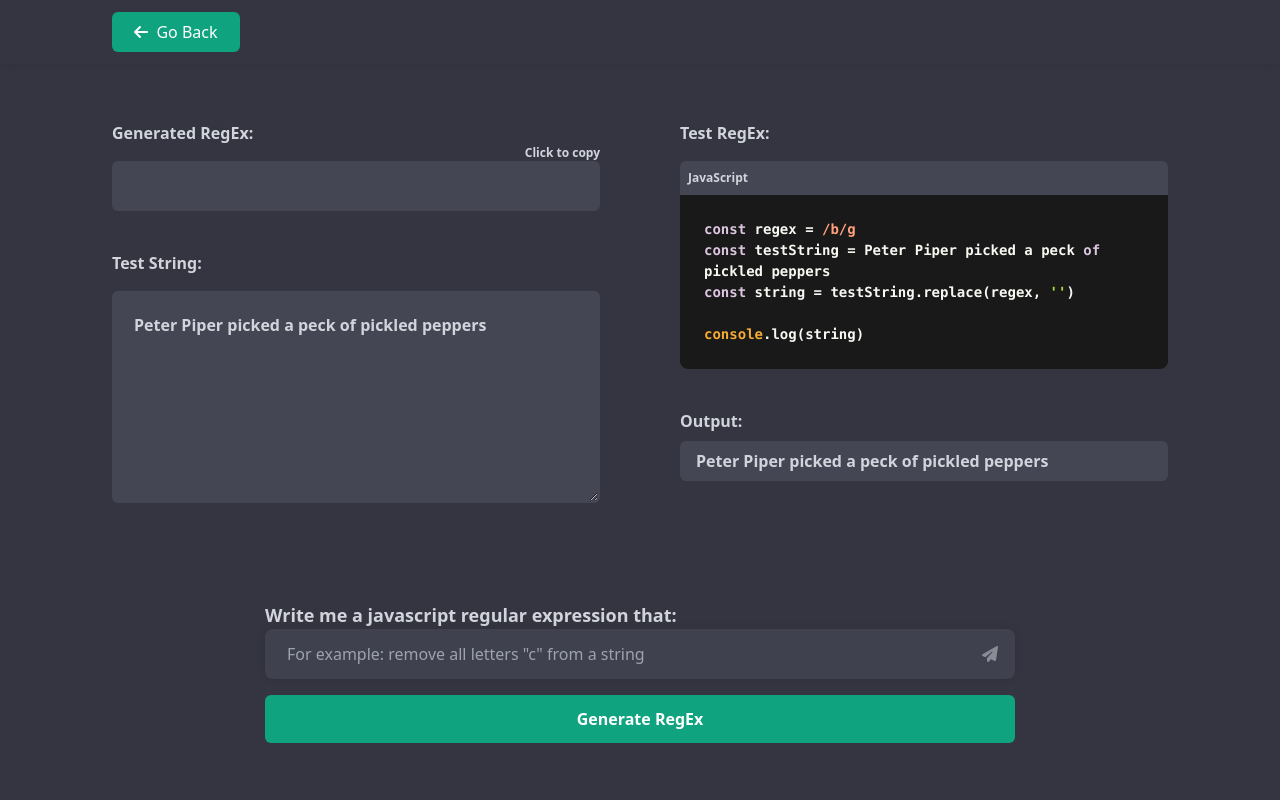
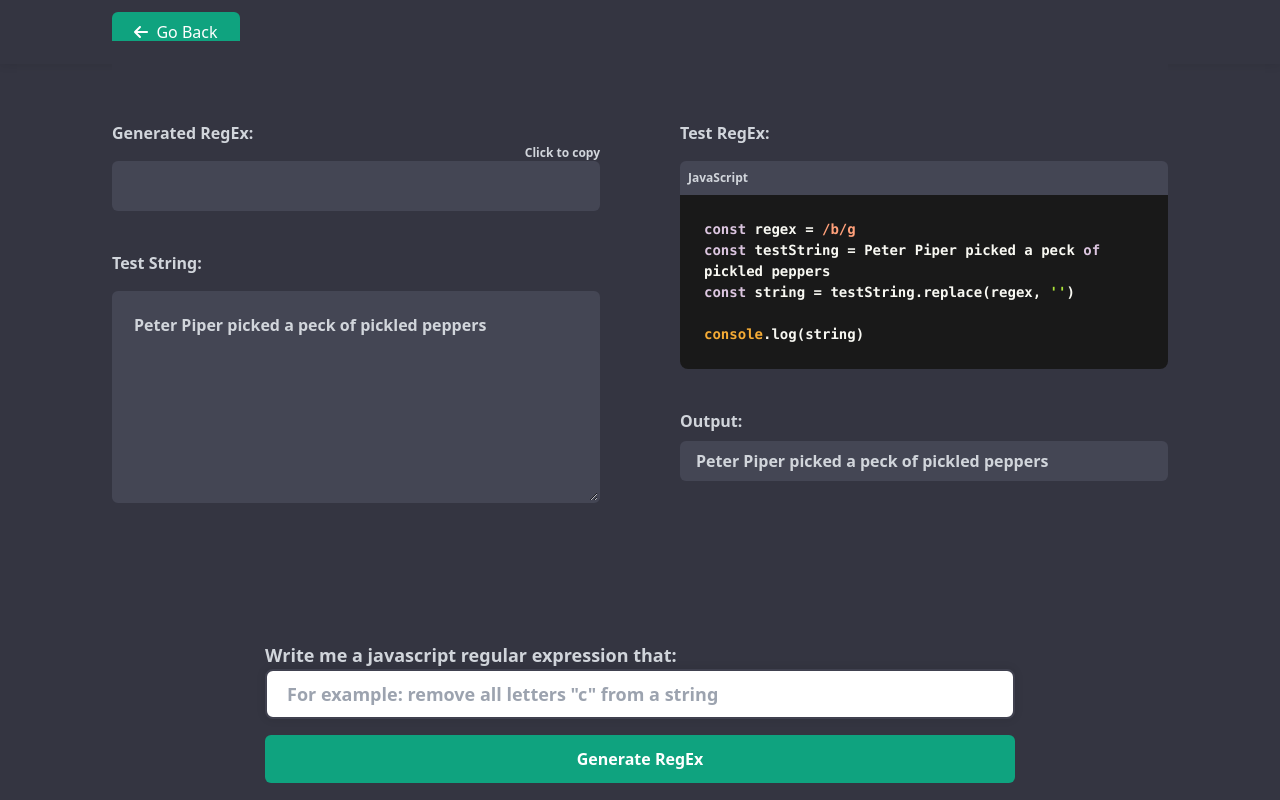
Before and after one commit to idrisaltamimi/gpt-omni, a React (Vite) app in the folder client/: page /regex in a window 1280 px wide. Built offline with nearby package versions, Linux system fonts and the light colour scheme.

Commit message:
add ErrorBoundary

```diff
--- /dev/null
+++ b/client/src/ErrorBoundary.tsx
@@ -0,0 +1,34 @@
+import { Component, ErrorInfo, ReactNode } from 'react'
+
+interface ErrorBoundaryProps {
+  fallback: ReactNode
+  children: ReactNode
+}
+
+interface ErrorBoundaryState {
+  hasError: boolean
+}
+
+class ErrorBoundary extends Component<ErrorBoundaryProps, ErrorBoundaryState> {
+  constructor(props: ErrorBoundaryProps) {
+    super(props)
+    this.state = { hasError: false }
+  }
+
+  static getDerivedStateFromError(_: Error): ErrorBoundaryState {
+    return { hasError: true }
+  }
+
+  componentDidCatch(error: Error, errorInfo: ErrorInfo): void {
+    console.error('Error caught by ErrorBoundary:', error, errorInfo)
+  }
+
+  render(): ReactNode {
+    if (this.state.hasError) {
+      return this.props.fallback
+    }
+    return this.props.children
+  }
+}
+
+export default ErrorBoundary
--- a/client/src/components/SearchForm.tsx
+++ /dev/null
@@ -1,53 +0,0 @@
-import { ChangeEvent, FC, FormEvent } from 'react'
-import { faCircleNotch, faPaperPlane } from '@fortawesome/free-solid-svg-icons'
-import { FontAwesomeIcon } from '@fortawesome/react-fontawesome'
-
-interface Props {
-  isLoading: boolean
-  input: string
-  id: string
-  placeholder: string
-  handleChange: (e: ChangeEvent) => void
-  handleSubmit: (e: FormEvent) => void
-  margin?: boolean
-  button?: boolean
-  submitButton?: any
-}
-
-const SearchForm: FC<Props> = ({ isLoading, input, placeholder, handleChange, handleSubmit, margin, id, button, submitButton }) => {
-  return (
-    <form onSubmit={handleSubmit} className={`relative w-full ${margin && 'mt-14'} max-w-[750px]`}>
-      <input
-        id={id}
-        type='text'
-        className={`relative w-full rounded-lg px-5 shadow-sm text-white bg-grey outline-none hover:border-jungle border-2 border-grey focus:border-jungle transition-all ease-in duration-200 h-[50px] ${margin && 'mb-10'}`}
-        placeholder={placeholder}
-        value={input}
-        onChange={handleChange}
-      />
-      <button
-        className='absolute text-lightGrey hover:text-white transition-all duration-200 ease-in translate-y-[-50%] bg-blue-600 rounded-full outline-none aspect-square bg-[transparent]  focus:bg-jungle top-[25px] right-0 disabled:opacity-50 w-[50px]'
-        type='submit'
-        disabled={input === ''}
-      >
-        {isLoading ? (
-          <FontAwesomeIcon icon={faCircleNotch} className='animate-spin' />
-        ) : (
-          <FontAwesomeIcon icon={faPaperPlane} />
-        )}
-      </button>
-
-      {button && (
-        <button
-          type='submit'
-          onClick={handleSubmit}
-          className='block w-full px-6 py-3 mt-4 font-bold transition-all duration-200 ease-in rounded-md bg-jungle hover:bg-blue'
-        >
-          {submitButton}
-        </button>
-      )}
-    </form>
-  )
-}
-
-export default SearchForm
--- a/client/src/components/index.ts
+++ b/client/src/components/index.ts
@@ -1,9 +1,7 @@
 import Loader from './Loader'
-import SearchForm from './SearchForm'
 import CodeBlock from './CodeBlock'
 
 export {
   Loader,
-  SearchForm,
   CodeBlock
 }
--- a/client/src/main.tsx
+++ b/client/src/main.tsx
@@ -1,13 +1,17 @@
 import React from 'react'
 import ReactDOM from 'react-dom/client'
 import { BrowserRouter } from 'react-router-dom'
+
 import App from './App'
+import ErrorBoundary from './ErrorBoundary'
 import './index.css'
 
 ReactDOM.createRoot(document.getElementById('root') as HTMLElement).render(
   <React.StrictMode>
-    <BrowserRouter>
-      <App />
-    </BrowserRouter>
+    <ErrorBoundary fallback='Something went wrong'>
+      <BrowserRouter>
+        <App />
+      </BrowserRouter>
+    </ErrorBoundary>
   </React.StrictMode>,
 )
--- /dev/null
+++ b/client/src/pages/ChatBot/ChatForm.tsx
@@ -0,0 +1,44 @@
+import React, { ChangeEvent, FC, FormEvent } from 'react'
+import { FontAwesomeIcon } from '@fortawesome/react-fontawesome'
+import { faCircleNotch, faPaperPlane } from '@fortawesome/free-solid-svg-icons'
+
+
+interface Props {
+  isLoading: boolean
+  input: string
+  setInput: (value: string) => void
+  handleSubmit: (e: FormEvent) => void
+}
+
+const ChatForm: FC<Props> = ({ isLoading, input, setInput, handleSubmit }) => {
+  const handleChange = (e: ChangeEvent) => {
+    const target = e.target as HTMLInputElement
+    setInput(target.value)
+  }
+
+  return (
+    <form onSubmit={handleSubmit} className={`relative w-full my-14 max-w-[750px]`}>
+      <input
+        id='chat'
+        type='text'
+        className={`relative w-full rounded-lg px-5 shadow-sm text-white bg-grey outline-none hover:border-jungle border-2 border-grey focus:border-jungle transition-all ease-in duration-200 h-[50px] mb-10`}
+        placeholder='Send a message...'
+        value={input}
+        onChange={handleChange}
+      />
+      <button
+        className='absolute text-lightGrey hover:text-white transition-all duration-200 ease-in translate-y-[-50%] bg-blue-600 rounded-full outline-none aspect-square bg-[transparent]  focus:bg-jungle top-[25px] right-0 disabled:opacity-50 w-[50px]'
+        type='submit'
+        disabled={input === ''}
+      >
+        {isLoading ? (
+          <FontAwesomeIcon icon={faCircleNotch} className='animate-spin' />
+        ) : (
+          <FontAwesomeIcon icon={faPaperPlane} />
+        )}
+      </button>
+    </form>
+  )
+}
+
+export default ChatForm
--- a/client/src/pages/ChatBot/index.ts
+++ b/client/src/pages/ChatBot/index.ts
@@ -3,11 +3,13 @@ import useScrollToBottom from './useScrollToBottom'
 import AiResponse from './AiResponse'
 import ChatLoading from './ChatLoading'
 import Chat from './Chat'
+import ChatForm from './ChatForm'
 
 export {
   useSubmit,
   useScrollToBottom,
   AiResponse,
   ChatLoading,
-  Chat
+  Chat,
+  ChatForm
 }
--- a/client/src/pages/ChatBot/main.tsx
+++ b/client/src/pages/ChatBot/main.tsx
@@ -1,17 +1,11 @@
-import { ChangeEvent, useState } from 'react'
+import { useState } from 'react'
 
-import { SearchForm } from '../../components'
-import { useSubmit, useScrollToBottom, ChatLoading, Chat } from '.'
+import { useSubmit, useScrollToBottom, ChatLoading, Chat, ChatForm } from '.'
 
 const ChatBot = () => {
   const [input, setInput] = useState<string>('')
   const { chat, handleSubmit, isLoading, error } = useSubmit(input, setInput)
   const componentRef = useScrollToBottom(isLoading)
-
-  const handleChange = (e: ChangeEvent) => {
-    const target = e.target as HTMLInputElement
-    setInput(target.value)
-  }
 
   return (
     <main className='flex flex-col items-center justify-between height'>
@@ -20,14 +14,11 @@ const ChatBot = () => {
         <ChatLoading error={error} isLoading={isLoading} />
       </div>
 
-      <SearchForm
-        id='chat'
+      <ChatForm
         isLoading={isLoading}
         input={input}
-        placeholder='Send a message...'
-        handleChange={handleChange}
+        setInput={setInput}
         handleSubmit={handleSubmit}
-        margin
       />
     </main>
   )
--- /dev/null
+++ b/client/src/pages/RegEx/RegexForm.tsx
@@ -0,0 +1,45 @@
+import { ChangeEvent, FC, FormEvent } from 'react'
+
+interface Props {
+  isLoading: boolean
+  input: string
+  setInput: (value: string) => void
+  handleSubmit: (e: FormEvent) => void
+}
+
+
+const RegexForm: FC<Props> = ({ isLoading, input, setInput, handleSubmit }) => {
+  const handleChange = (e: ChangeEvent) => {
+    const target = e.target as HTMLInputElement
+    setInput(target.value)
+  }
+
+  return (
+    <form onSubmit={handleSubmit} className={`relative w-full max-w-[750px] order-1 md:order-2  mt-[500px] md:mt-0 md:mb-20`}>
+      <label
+        htmlFor='regex'
+        className='font-bold text-lightGrey max-w-[750px] w-full text-lg'
+      >
+        Write me a javascript regular expression that:
+        <input
+          id='regex'
+          type='text'
+          className={`w-full rounded-lg px-5 shadow-sm text-jet outline-none hover:border-jungle border-2 border-grey focus:border-jungle transition-all ease-in duration-200 h-[50px]`}
+          placeholder={'For example: remove all letters "c" from a string'}
+          value={input}
+          onChange={handleChange}
+        />
+      </label>
+
+      <button
+        type='submit'
+        onClick={handleSubmit}
+        className='block w-full px-6 py-3 mt-4 font-bold transition-all duration-200 ease-in rounded-md bg-jungle hover:bg-blue'
+      >
+        {isLoading ? 'Generating...' : 'Generate RegEx'}
+      </button>
+    </form>
+  )
+}
+
+export default RegexForm
--- a/client/src/pages/RegEx/index.ts
+++ b/client/src/pages/RegEx/index.ts
@@ -1,9 +1,11 @@
 import TestCode from './TestCode'
 import GeneratedRegex from './GeneratedRegex'
 import TestString from './TestString'
+import RegexForm from './RegexForm'
 
 export {
   TestCode,
   GeneratedRegex,
-  TestString
+  TestString,
+  RegexForm
 }
--- a/client/src/pages/RegEx/main.tsx
+++ b/client/src/pages/RegEx/main.tsx
@@ -1,7 +1,7 @@
-import { ChangeEvent, useState } from 'react'
+import { useState } from 'react'
+import ErrorBoundary from '../../ErrorBoundary'
 
-import { SearchForm } from '../../components'
-import { TestCode, GeneratedRegex, TestString } from './'
+import { TestCode, GeneratedRegex, TestString, RegexForm } from './'
 import useSubmit from './useSubmit'
 
 const RegEx = () => {
@@ -10,43 +10,27 @@ const RegEx = () => {
 
   const { response, isLoading, error, handleSubmit } = useSubmit(input)
 
-  const handleChange = (e: ChangeEvent) => {
-    const target = e.target as HTMLInputElement
-    setInput(target.value)
-  }
-
   return (
     <main className='flex flex-col items-center justify-center h-full gap-10 text-white section height'>
-      <div className={`flex flex-col w-full gap-20 md:flex-row bg-jet mt-96 md:mt-10`}>
+      <div className={`flex flex-col w-full gap-20 md:flex-row bg-jet md:mt-10 order-2 md:order-1 py-20`}>
         <div className='flex flex-col items-start w-full gap-10 whitespace-nowrap basis-full'>
           <GeneratedRegex response={response} />
           <TestString testString={testString} setTestString={setTestString} />
         </div>
 
         <div className='w-full font-bold text-lightGrey basis-full'>
-          <TestCode response={response} testString={testString} />
+          <ErrorBoundary fallback='Something went wrong'>
+            <TestCode response={response} testString={testString} />
+          </ErrorBoundary>
         </div>
       </div>
 
-
-      <div className={`flex flex-col items-center justify-center w-full py-10 whitespace-normal`}>
-        <label
-          htmlFor='regex'
-          className='font-bold text-lightGrey max-w-[750px] w-full text-lg'
-        >
-          Write me a javascript regular expression that:
-        </label>
-        <SearchForm
-          id='regex'
-          isLoading={isLoading}
-          placeholder={'For example: remove all letters "c" from a string'}
-          input={input}
-          handleChange={handleChange}
-          handleSubmit={handleSubmit}
-          button
-          submitButton={isLoading ? 'Generating...' : 'Generate RegEx'}
-        />
-      </div>
+      <RegexForm
+        isLoading={isLoading}
+        input={input}
+        setInput={setInput}
+        handleSubmit={handleSubmit}
+      />
     </main>
   )
 }
--- a/client/tailwind.config.js
+++ b/client/tailwind.config.js
@@ -13,7 +13,6 @@ export default {
       jet: '#343541',
       grey: '#40414f',
       lightGrey: '#d1d5db',
-      loadingGrey: '#BAC0C9'
     },
     screens: {
       sm: '425px',
```
